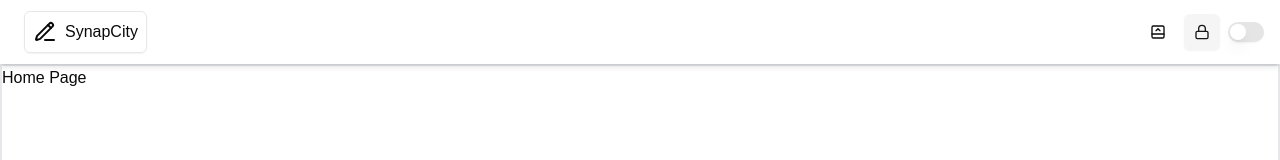
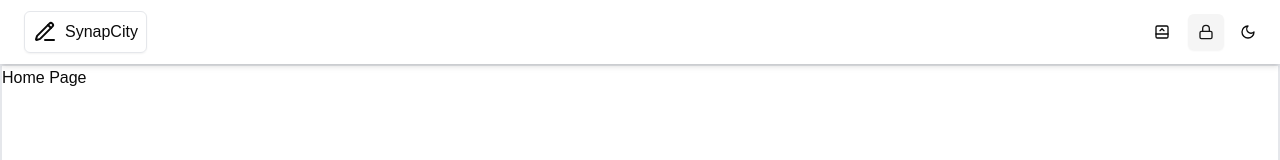
Before and after one commit to hsadoqi/synapcity_library, a Next.js app: page / in a window 1280 px wide. Shown: the top 160 px of the page. Built offline with nearby package versions, Linux system fonts and the light colour scheme.

Commit message:
refactor: remove new switch component for theme and rewrite new `ThemeToggle` with css-based functionality

```diff
--- a/src/components/ThemeSwitch/ThemeSwitch.tsx
+++ /dev/null
@@ -1,9 +0,0 @@
-'use client'
-
-import { useThemeStore } from '@/stores/theme-store'
-import { Switch } from '../ui/switch'
-
-export default function ThemeSwitch() {
-    const { isDarkMode, toggleDarkMode } = useThemeStore()
-    return <Switch checked={isDarkMode} onCheckedChange={toggleDarkMode} />
-}
--- a/src/components/theming/ThemeToggle/ThemeToggle.tsx
+++ b/src/components/theming/ThemeToggle/ThemeToggle.tsx
@@ -1,34 +1,26 @@
-import { Button } from '@/components/ui/button'
-import { clsx } from 'clsx'
+'use client'
+
+import { Button } from '@/components/ui'
+import { useThemeStore } from '@/stores/theme-store'
 import { SunIcon, MoonIcon } from 'lucide-react'
 
-export function ThemeToggle({
-    isDarkMode,
-    toggleDarkMode,
-    className,
-}: {
-    isDarkMode?: boolean
-    toggleDarkMode?: () => void
-    className?: string
-}) {
+export function ThemeToggle() {
+    const { toggleDarkMode } = useThemeStore()
     return (
         <Button
-            variant="outline"
-            onClick={toggleDarkMode}
-            data-testid="theme-toggle"
-            className={clsx(
-                {
-                    'bg-gray-950 text-white': !isDarkMode,
-                    'bg-white text-gray-950': isDarkMode,
-                },
-                className,
-            )}
+            variant="ghost"
+            onClick={() => toggleDarkMode()}
+            className="h-8 w-8 px-0"
         >
-            {isDarkMode ? (
-                <SunIcon data-testid="sun-icon" />
-            ) : (
-                <MoonIcon data-testid="moon-icon" />
-            )}
+            <MoonIcon
+                aria-label="Toggle dark"
+                className="h-[1.2rem] w-[1.2rem] rotate-0 scale-100 transition-all dark:-rotate-90 dark:scale-0"
+            />
+            <SunIcon
+                aria-label="Toggle light"
+                className="absolute h-[1.2rem] w-[1.2rem] rotate-90 scale-0 transition-all dark:rotate-0 dark:scale-100"
+            />
+            <span className="sr-only">Toggle theme</span>
         </Button>
     )
 }
--- a/src/components/theming/ThemeWrapper/ThemeWrapper.tsx
+++ b/src/components/theming/ThemeWrapper/ThemeWrapper.tsx
@@ -1,7 +1,7 @@
 'use client'
 
-import ThemeSwitch from '@/components/ThemeSwitch/ThemeSwitch'
+import { ThemeToggle } from '../ThemeToggle'
 
 export default function ThemeWrapper() {
-    return <ThemeSwitch />
+    return <ThemeToggle />
 }
--- /dev/null
+++ b/src/components/ui/toggle-group.tsx
@@ -0,0 +1,61 @@
+'use client'
+
+import * as React from 'react'
+import * as ToggleGroupPrimitive from '@radix-ui/react-toggle-group'
+import { type VariantProps } from 'class-variance-authority'
+
+import { cn } from '@/lib/utils'
+import { toggleVariants } from '@/components/ui/toggle'
+
+const ToggleGroupContext = React.createContext<
+    VariantProps<typeof toggleVariants>
+>({
+    size: 'default',
+    variant: 'default',
+})
+
+const ToggleGroup = React.forwardRef<
+    React.ElementRef<typeof ToggleGroupPrimitive.Root>,
+    React.ComponentPropsWithoutRef<typeof ToggleGroupPrimitive.Root> &
+        VariantProps<typeof toggleVariants>
+>(({ className, variant, size, children, ...props }, ref) => (
+    <ToggleGroupPrimitive.Root
+        ref={ref}
+        className={cn('flex items-center justify-center gap-1', className)}
+        {...props}
+    >
+        <ToggleGroupContext.Provider value={{ variant, size }}>
+            {children}
+        </ToggleGroupContext.Provider>
+    </ToggleGroupPrimitive.Root>
+))
+
+ToggleGroup.displayName = ToggleGroupPrimitive.Root.displayName
+
+const ToggleGroupItem = React.forwardRef<
+    React.ElementRef<typeof ToggleGroupPrimitive.Item>,
+    React.ComponentPropsWithoutRef<typeof ToggleGroupPrimitive.Item> &
+        VariantProps<typeof toggleVariants>
+>(({ className, children, variant, size, ...props }, ref) => {
+    const context = React.useContext(ToggleGroupContext)
+
+    return (
+        <ToggleGroupPrimitive.Item
+            ref={ref}
+            className={cn(
+                toggleVariants({
+                    variant: context.variant || variant,
+                    size: context.size || size,
+                }),
+                className,
+            )}
+            {...props}
+        >
+            {children}
+        </ToggleGroupPrimitive.Item>
+    )
+})
+
+ToggleGroupItem.displayName = ToggleGroupPrimitive.Item.displayName
+
+export { ToggleGroup, ToggleGroupItem }
--- /dev/null
+++ b/src/components/ui/toggle.tsx
@@ -0,0 +1,45 @@
+'use client'
+
+import * as React from 'react'
+import * as TogglePrimitive from '@radix-ui/react-toggle'
+import { cva, type VariantProps } from 'class-variance-authority'
+
+import { cn } from '@/lib/utils'
+
+const toggleVariants = cva(
+    'inline-flex items-center justify-center gap-2 rounded-md text-sm font-medium transition-colors hover:bg-muted hover:text-muted-foreground focus-visible:outline-none focus-visible:ring-1 focus-visible:ring-ring disabled:pointer-events-none disabled:opacity-50 data-[state=on]:bg-accent data-[state=on]:text-accent-foreground [&_svg]:pointer-events-none [&_svg]:size-4 [&_svg]:shrink-0',
+    {
+        variants: {
+            variant: {
+                default: 'bg-transparent',
+                outline:
+                    'border border-input bg-transparent shadow-sm hover:bg-accent hover:text-accent-foreground',
+            },
+            size: {
+                default: 'h-9 px-2 min-w-9',
+                sm: 'h-8 px-1.5 min-w-8',
+                lg: 'h-10 px-2.5 min-w-10',
+            },
+        },
+        defaultVariants: {
+            variant: 'default',
+            size: 'default',
+        },
+    },
+)
+
+const Toggle = React.forwardRef<
+    React.ElementRef<typeof TogglePrimitive.Root>,
+    React.ComponentPropsWithoutRef<typeof TogglePrimitive.Root> &
+        VariantProps<typeof toggleVariants>
+>(({ className, variant, size, ...props }, ref) => (
+    <TogglePrimitive.Root
+        ref={ref}
+        className={cn(toggleVariants({ variant, size, className }))}
+        {...props}
+    />
+))
+
+Toggle.displayName = TogglePrimitive.Root.displayName
+
+export { Toggle, toggleVariants }
```
